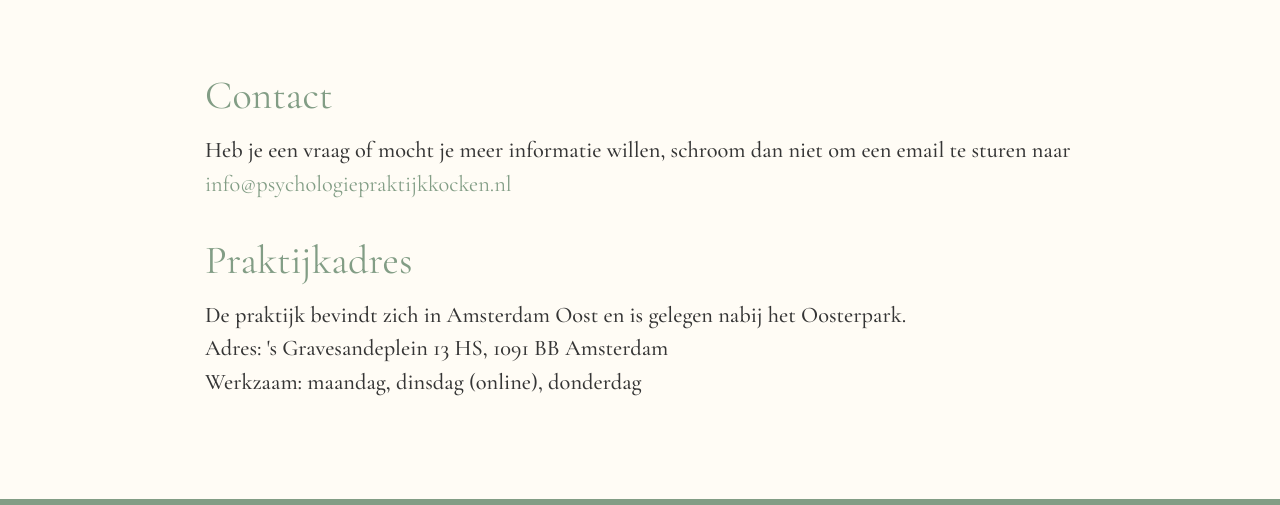
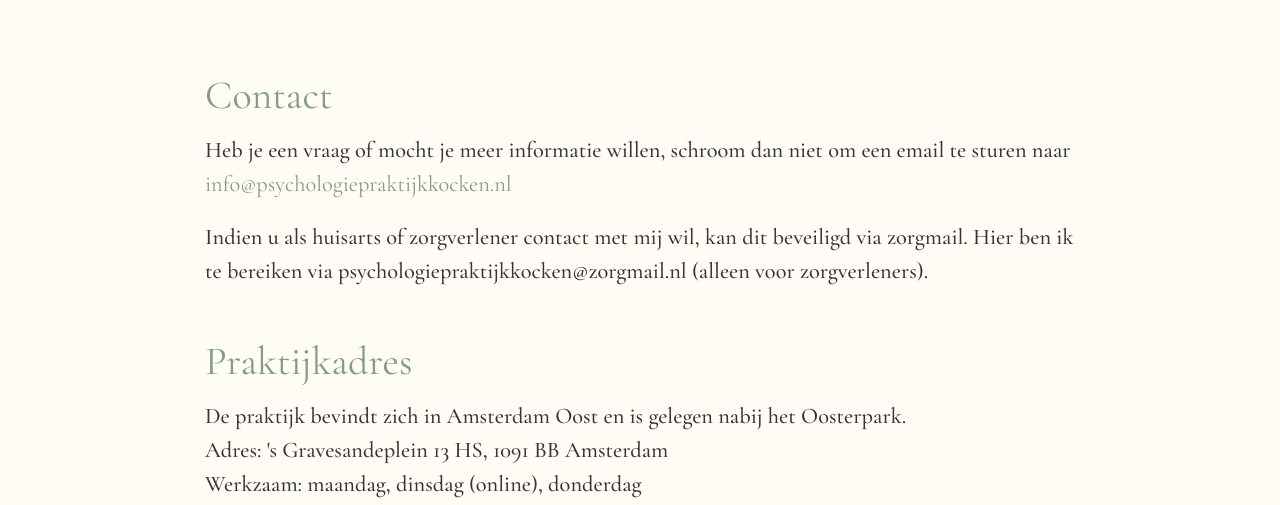
Before and after one commit to ericc001/psypraktijk-static, a plain HTML site: page contact.html in a window 1280 px wide. Shown: the part 113-618 px from the top of the page. Drawn offline with nearby package versions, Linux system fonts and the light colour scheme.

Commit message:
modified contact to add huisarts line

```diff
--- a/contact.html
+++ b/contact.html
@@ -158,11 +158,12 @@
                     <h2 class="mbr-title mbr-fonts-style display-2">
                         Contact
                     </h2>
-<!--                    <p class="mbr-text mbr-fonts-style mb-1 display-5">-->
-<!--                    </p>-->
-<!--                    <h3 class="mbr-text mbr-fonts-style mb-1 display-8"> Wat houdt een psychologische behandeling in?</h3>-->
                     <p class="mbr-text mbr-fonts-style mb-1 display-5">
                         Heb je een vraag of mocht je meer informatie willen, schroom dan niet om een email te sturen naar <a href="mailto:info@psychologiepraktijkkocken.nl">info@psychologiepraktijkkocken.nl</a>
+                    </p>
+                    <p class="mbr-text mbr-fonts-style mb-1 display-5">
+                        Indien u als huisarts of zorgverlener contact met mij wil, kan dit beveiligd via zorgmail. Hier ben ik te bereiken via psychologiepraktijkkocken@zorgmail.nl (alleen voor zorgverleners).
+                    </p>
                     <br>
                     <br>
                     <h2 class="mbr-title mbr-fonts-style display-2">
```
